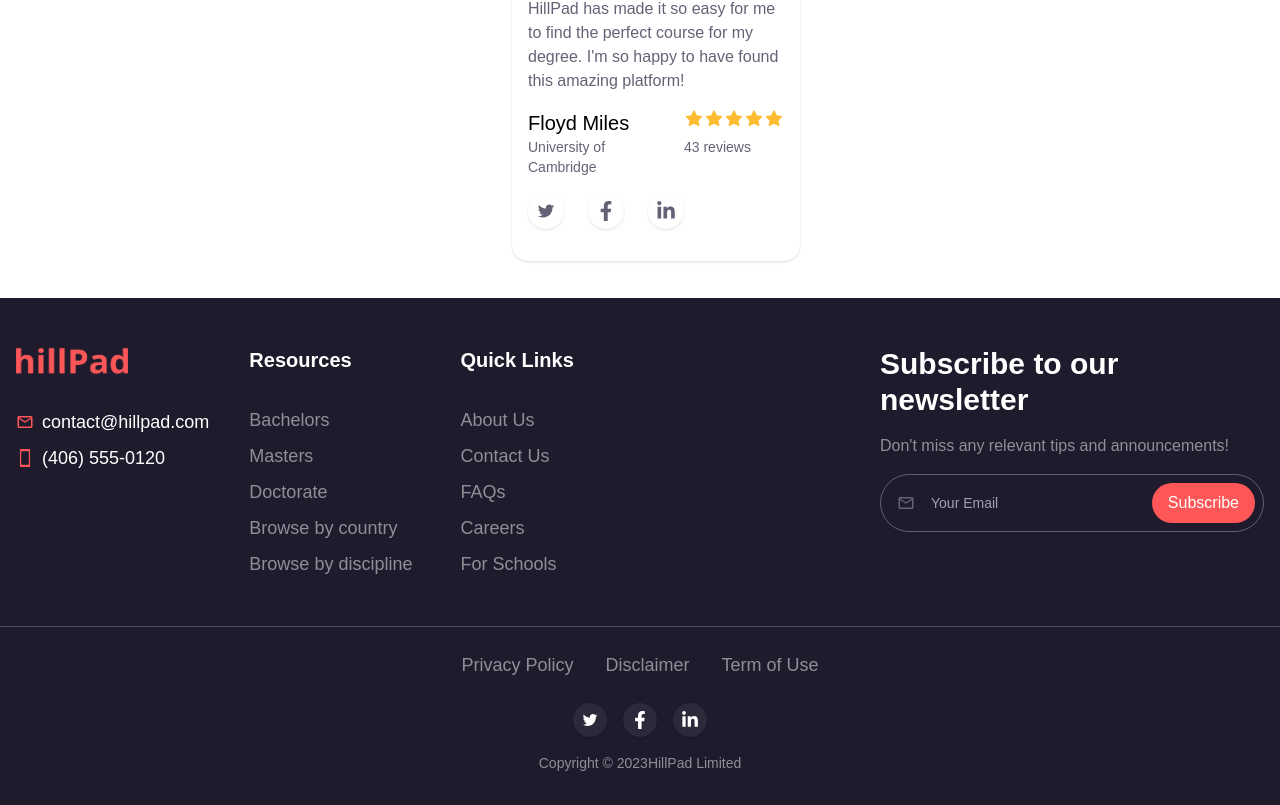
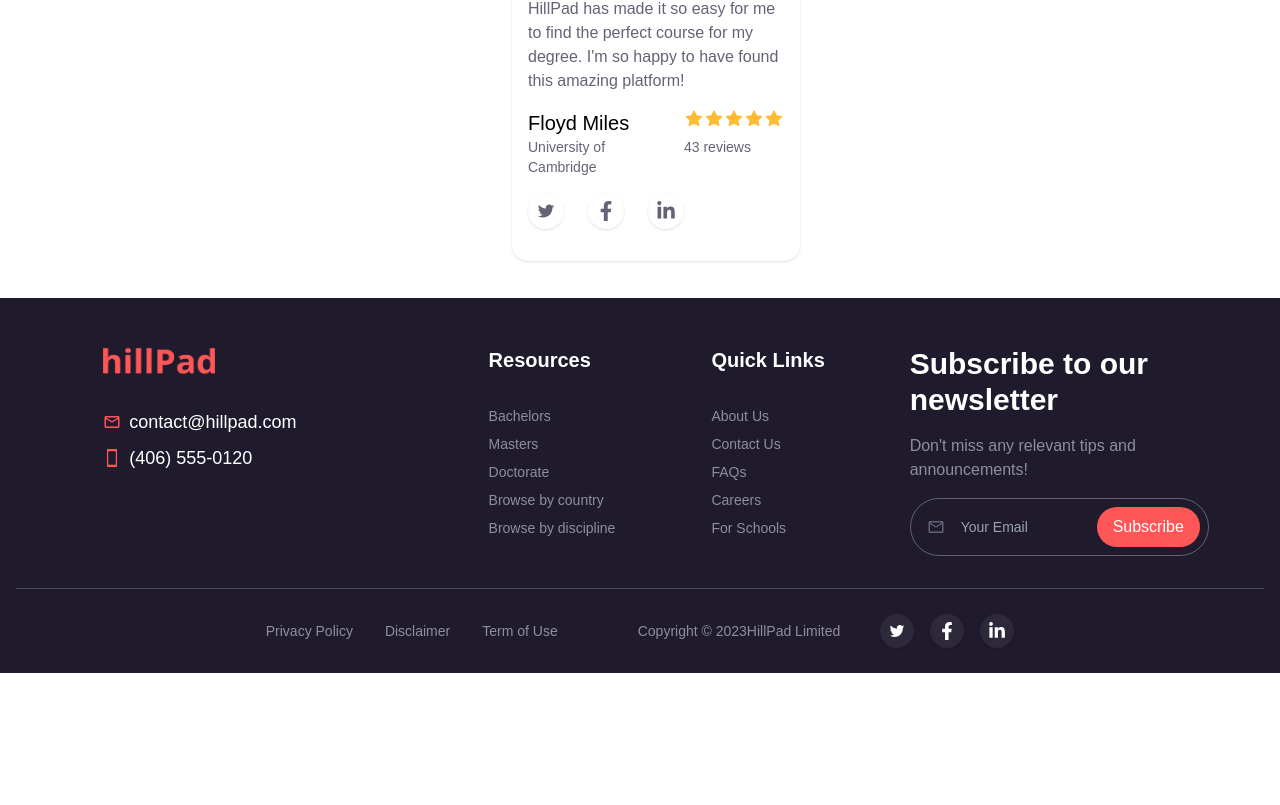
Before and after one commit to Haywhyoh/Hillpad, a React (Vite) app in the folder Hillpad/: page / in a window 1280 px wide. Shown: the part 3510-4315 px from the top of the page. After the commit the page ends 4183 px from the top, so only its background shows below. Built offline with nearby package versions, Linux system fonts and the light colour scheme; what tw-elements would draw is missing.

Commit message:
home page redesign

```diff
--- a/Hillpad/src/components/Footer.jsx
+++ b/Hillpad/src/components/Footer.jsx
@@ -1,34 +1,35 @@
 import hillpad from '../assets/images/hillpad-transparent.png';
 import { MdOutlineMail } from "react-icons/md";
 import { FaFacebookF, FaLinkedinIn } from "react-icons/fa";
-import { AiOutlineTwitter} from "react-icons/ai";
+import { AiOutlineTwitter } from "react-icons/ai";
 
 import { IoPhonePortraitSharp } from 'react-icons/io5'
 export default function Footer() {
     return (
-        <div className='bg-navy_blue'>
-        <footer className=' text-white p-4 lg:px-4 max-w-9xl lg:flex  flex-col justify-center mx-auto'>
-        <div className='lg:flex  lg:justify-between '>
-        <div className='md:flex md:justify-between'>
-            <div className='lg:flex lg:gap-x-10'>
+        <div className='bg-navy_blue w-screen'>
+            <div className='max-w-8xl flex justify-center mx-4 w-full'>
+                <footer className=' text-white p-4 lg:px-4 max-w-8xl lg:flex flex-col justify-center'>
+                    <div className='lg:flex  lg:justify-between'>
+                        <div className='md:flex md:justify-between w-full'>
+                            <div className='lg:flex lg:gap-x-48'>
                                 <div>
-                    <div className='w-28 my-8'><img src={hillpad}/></div>
+                                    <div className='w-28 my-8'><img src={hillpad} /></div>
                                     <div className='my-8 lg:text-lg'>
                                         <div className='flex items-center gap-x-2'>
                                             <div className='text-light text-lg'><MdOutlineMail /></div>
                                             <div>contact@hillpad.com</div>
                                         </div>
                                         <div className='flex items-center gap-x-2 mt-2'>
-                            <div className='text-light text-lg'><IoPhonePortraitSharp/></div>
+                                            <div className='text-light text-lg'><IoPhonePortraitSharp /></div>
                                             <a href="tel:4065550120">(406) 555-0120</a>
                                         </div>
                                     </div>
                                 </div>
-                <div className='md:flex md:gap-x-12'>
+                                <div className='md:flex md:gap-x-24'>
 
                                     <div>
                                         <div className='font-medium my-8 text-lg md:text-xl md:font-bold'>Resources</div>
-                        <ul className='text-white opacity-50 flex flex-col gap-2 lg:text-lg'>
+                                        <ul className='text-white opacity-50 flex flex-col gap-2 lg:text-sm'>
                                             <li>Bachelors</li>
                                             <li>Masters</li>
                                             <li>Doctorate</li>
@@ -38,7 +39,7 @@ export default function Footer() {
                                     </div>
                                     <div>
                                         <div className='font-medium my-8 text-lg md:text-xl md:font-bold'>Quick Links</div>
-                        <ul className='text-white opacity-50 flex flex-col gap-2 lg:text-lg'>
+                                        <ul className='text-white opacity-50 flex flex-col gap-2 lg:text-sm'>
                                             <li>About Us</li>
                                             <li>Contact Us</li>
                                             <li>FAQs</li>
@@ -52,10 +53,10 @@ export default function Footer() {
 
 
                         </div>
-            <div className='lg:flex lg:flex-col lg:w-96'>
+                        <div className='lg:flex lg:flex-col lg:w-96  '>
                             <div >
                                 <div className='font-semibold text-xl my-4 md:text-4xl md:mt-8 lg:text-3xl'>Subscribe to our newsletter</div>
-                    <div  className='text-white opacity-50 flex flex-col gap-2'>Don't miss any relevant tips and announcements!</div>
+                                <div className='text-white opacity-50 flex flex-col gap-2'>Don't miss any relevant tips and announcements!</div>
                             </div>
 
                             <div className='flex items-center border border-white border-opacity-30 p-2 rounded-full my-4 justify-between' >
@@ -63,7 +64,7 @@ export default function Footer() {
                                     <div className='text-light_black text-lg px-2'>
                                         <MdOutlineMail />
                                     </div>
-                        <input type='email' className='bg-light_black bg-opacity-0 w-40 py-2 px-2 text-sm focus:outline-none ' placeholder='Your Email' />
+                                    <input type='email' className='bg-light_black bg-opacity-0 w-36 py-2 px-2 text-sm focus:outline-none ' placeholder='Your Email' />
                                 </div>
                                 <div>
                                     <button className='bg-orange py-2 px-4 rounded-full font-medium'>Subscribe</button>
@@ -76,13 +77,23 @@ export default function Footer() {
 
 
                 </footer>
-        <div className='mt-8 pb-8 border-t border-opacity-70 border-light_black w-full'>
+            </div>
+
+            <div className='border-t border-light_black border-opacity-70 mx-4 max-w-8xl '>
+                <div className='mt-2 pb-2  xl:flex items-center gap-x-4 w-full xl:gap-x-20 xl:justify-center '>
 
 
-                <div className='text-sm text-white opacity-50 flex justify-between my-6 md:justify-center md:gap-x-8 lg:text-lg'>
+                    <div className='text-sm text-white opacity-50 flex my-6 md:justify-center md:gap-x-8 lg:text-sm'>
                         <div>Privacy Policy</div>
                         <div>Disclaimer</div>
                         <div>Term of Use</div>
+                    </div>
+
+
+                    <div className='flex gap-x-10 items-center'>
+
+                        <div className='text-sm text-white opacity-50 flex md:justify-center'>
+                            Copyright © 2023 <span className=' text-white opacity-100'> HillPad Limited</span>
                         </div>
 
                         <div className='flex gap-x-4 my-4 text-lg justify-center'>
@@ -90,10 +101,11 @@ export default function Footer() {
                             <div className='rounded-full shadow bg-opacity-20 p-2 text-white bg-light_black' ><FaFacebookF /></div>
                             <div className='rounded-full shadow bg-opacity-20 p-2 text-white bg-light_black' ><FaLinkedinIn /></div>
                         </div>
-                <div className='text-sm text-white opacity-50 flex md:justify-center'>
-                Copyright © 2023 <span className=' text-white opacity-100'> HillPad Limited</span>
+                    </div>
+
                 </div>
             </div>
+
         </div>
     )
 }
```
Lines whose indentation alone changed are shown as unchanged.
